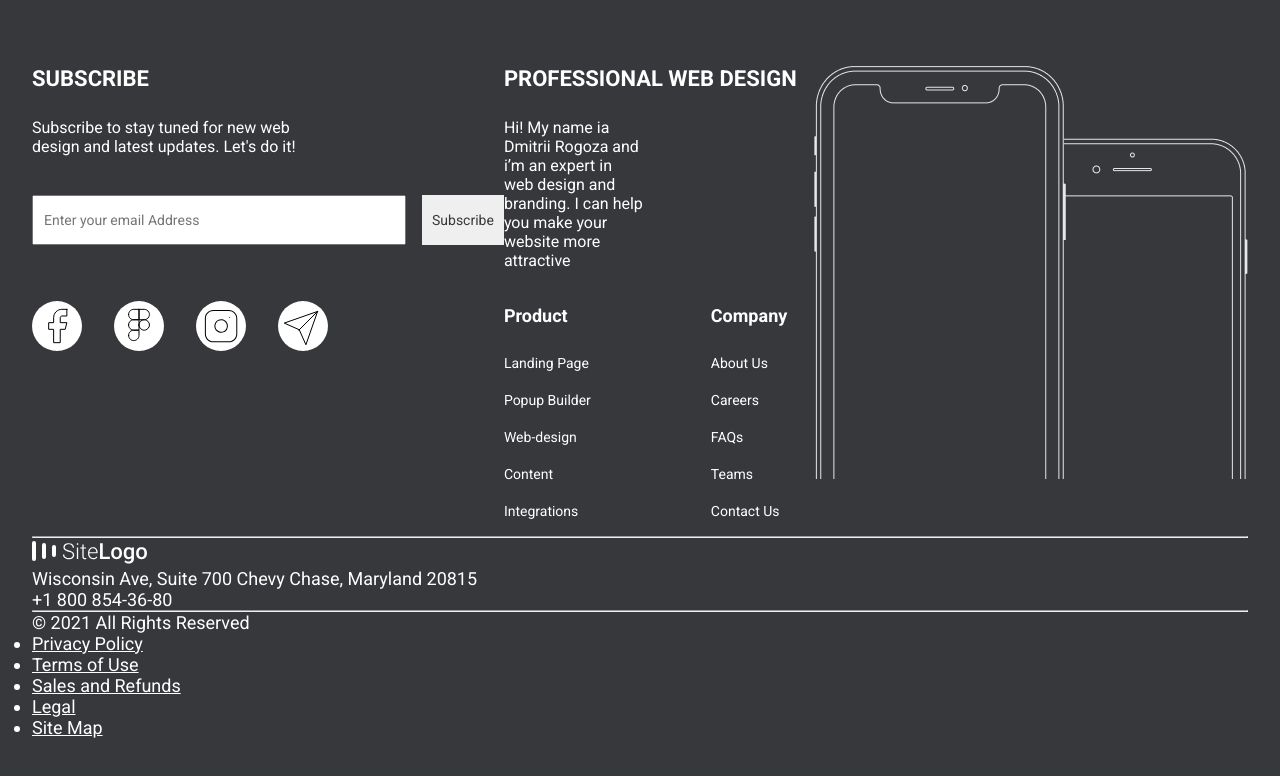
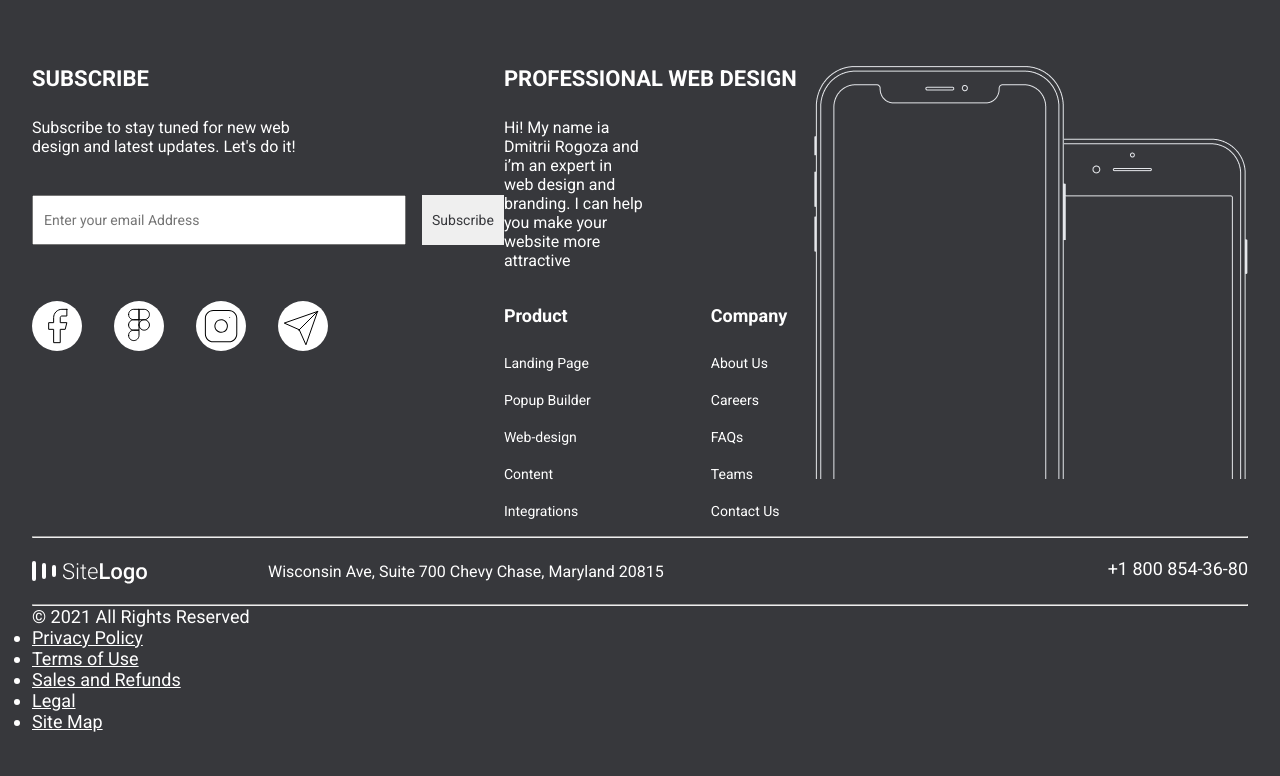
Before and after one commit to jrramoncp/footer02_phone, a website built with Vite: page index.html in a window 1280 px wide. Built offline with nearby package versions, Linux system fonts and the light colour scheme.

Commit message:
footer mid styles

```diff
--- a/src/sass/layout/_footer_mid.scss
+++ b/src/sass/layout/_footer_mid.scss
@@ -1,2 +1,20 @@
 @use '../abstract/_variables' as v;
 @use '../abstract/_mixins' as m;
+
+.footer__mid{
+    display: flex;
+    justify-content: space-between;
+    padding-top: 20px;
+    padding-bottom: 20px;
+    .logo{
+        display: flex;
+        align-items: center;
+        gap:120px ;
+        p{
+            font-size: 16px;
+        }
+    }
+    .phone{
+        font-size: 16px;
+    }
+}
```
